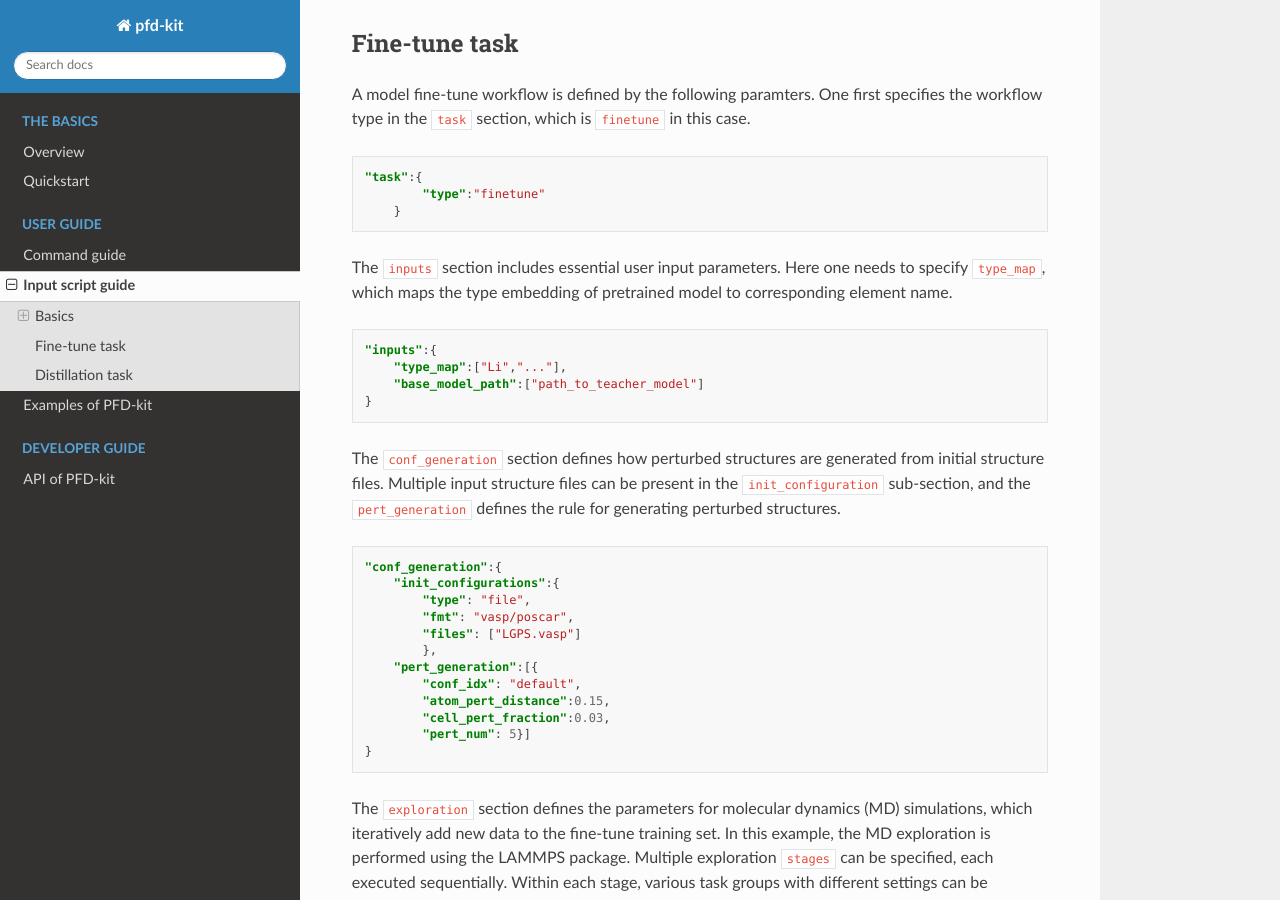
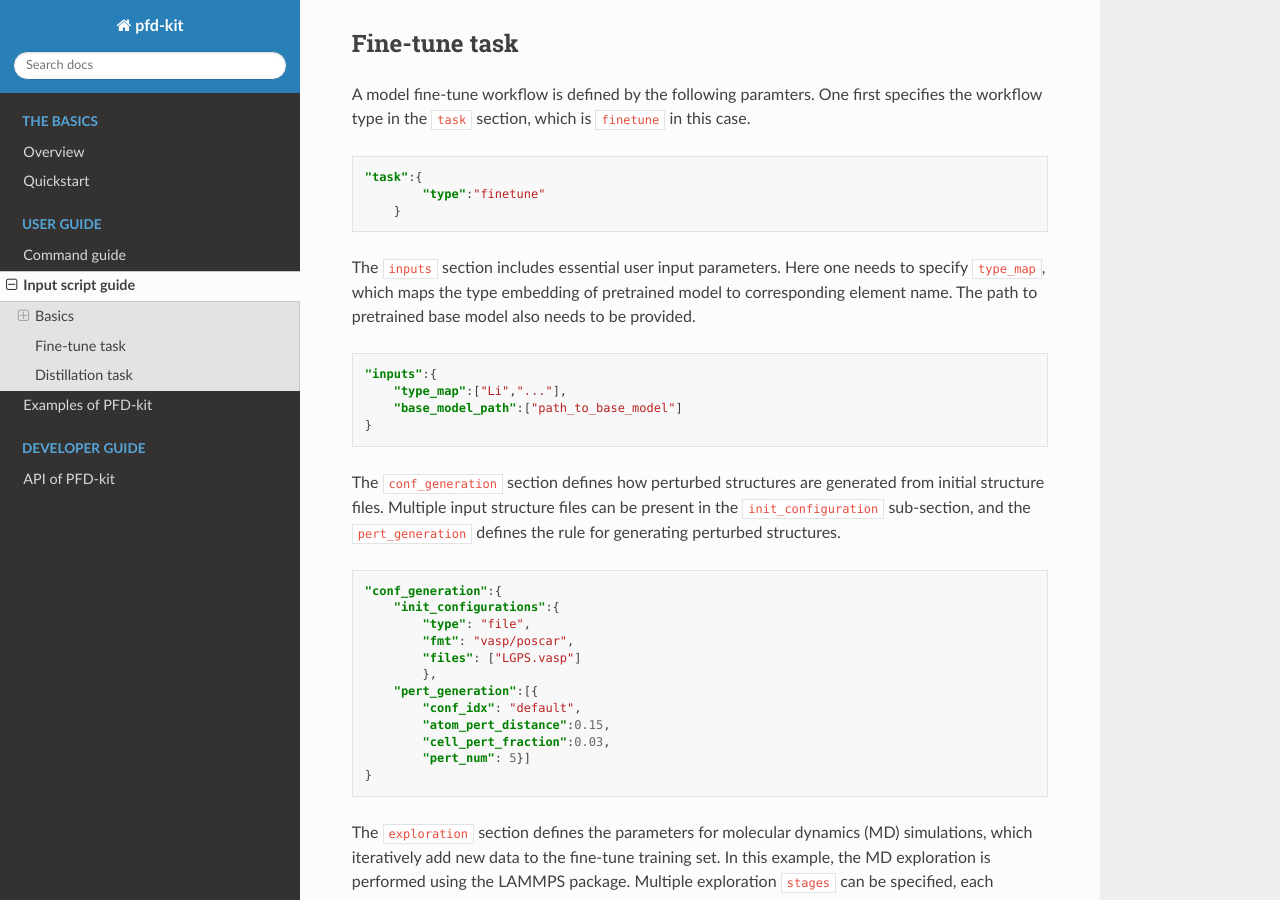
Before and after one commit to ruoyuwang1995nya/pfd-kit, a Sphinx documentation site: the page built from docs/usage/guide-on-script.md, in a window 1280 px wide and 900 px high, scrolled down 2062 px. Built offline with Sphinx 7.4.7 and the Read the Docs theme 3.1.0, drawn with Linux system fonts in a browser that asks for light colours; pages that are not in the unit, such as notebooks, are missing from menus; some of the changed text lies outside the part shown.

Commit message:
fix: update docs

````diff
--- a/docs/usage/guide-on-script.md
+++ b/docs/usage/guide-on-script.md
@@ -89,12 +89,12 @@ which is `finetune` in this case.
     }
 ```
 The `inputs` section includes essential user input parameters. Here one needs to specify `type_map`, which maps the type embedding of pretrained model
-to corresponding element name.
+to corresponding element name. The path to pretrained base model also needs to be provided.
 
 ```json
 "inputs":{
     "type_map":["Li","..."],
-    "base_model_path":["path_to_teacher_model"]
+    "base_model_path":["path_to_base_model"]
 }
 ```
 
@@ -185,7 +185,7 @@ The input script for tdistillation is actually very similar to that of fine-tune
 "task":{"type":"dist"},
 "inputs":{
     "type_map":["..."],
-    "teacher_models_paths":"path_to_teacher_model",
+    "teacher_model_path":"path_to_teacher_model",
     "teacher_model_style":"dp"
     },
 "conf_generation":{...},
````
Also changed, not shown: README.md (+2 -2 lines), 1 other file.
